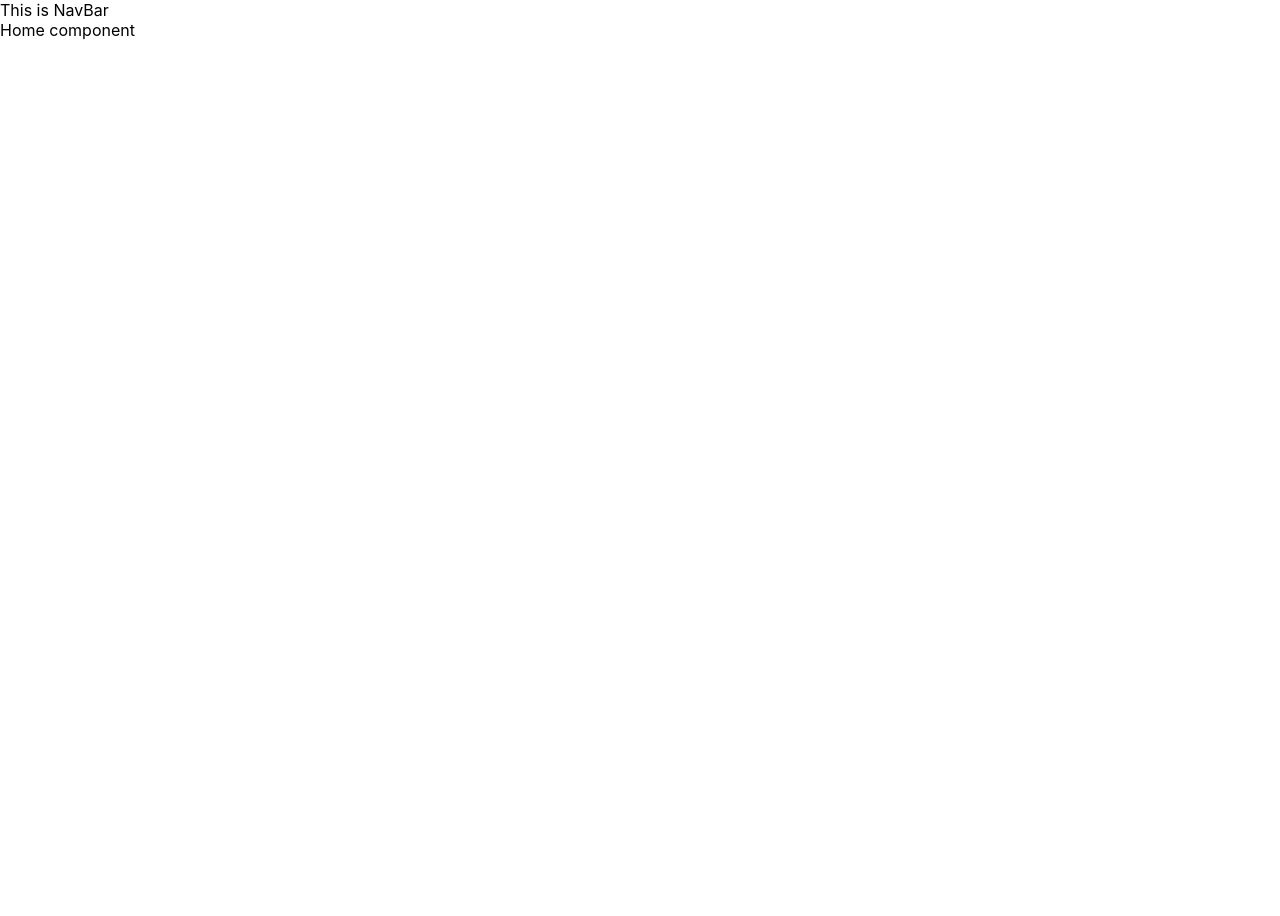
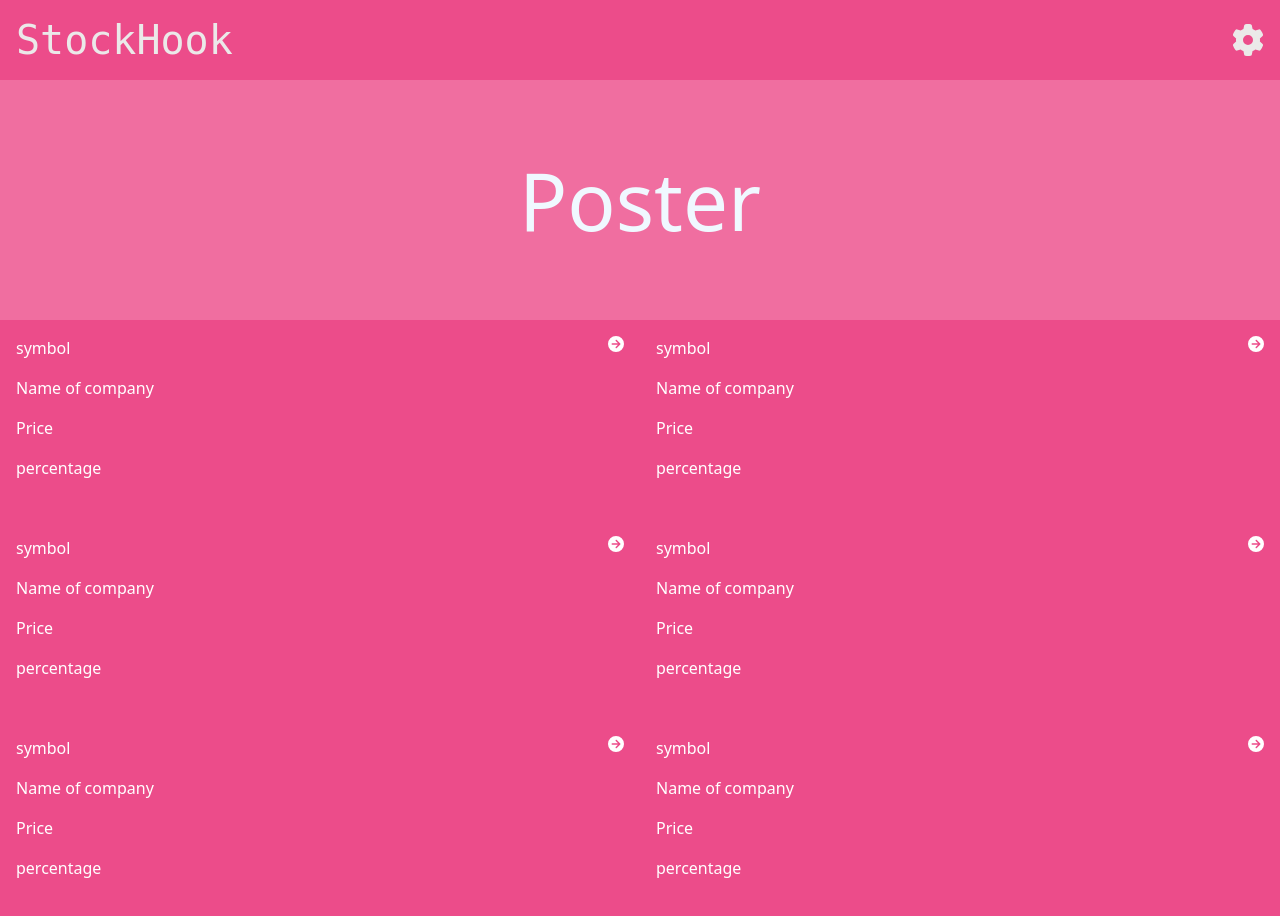
Before and after one commit to KareemWilson/StockHook, a React (Create React App) app: page /1/1 in a window 1280 px wide. Shown: the top 916 px of the page. Before the commit the page ends 800 px from the top, so only its background shows below. Built offline with nearby package versions, Linux system fonts and the light colour scheme.

Commit message:
Finish setup of homePage

```diff
--- a/package.json
+++ b/package.json
@@ -3,10 +3,14 @@
   "version": "0.1.0",
   "private": true,
   "dependencies": {
+    "@fortawesome/fontawesome-svg-core": "^6.2.1",
+    "@fortawesome/free-solid-svg-icons": "^6.2.1",
+    "@fortawesome/react-fontawesome": "^0.2.0",
     "@reduxjs/toolkit": "^1.9.0",
     "@testing-library/jest-dom": "^5.16.5",
     "@testing-library/react": "^13.4.0",
     "@testing-library/user-event": "^13.5.0",
+    "bootstrap": "^5.2.3",
     "prop-types": "^15.8.1",
     "react": "^18.2.0",
     "react-dom": "^18.2.0",
--- a/src/App.css
+++ b/src/App.css
@@ -2,37 +2,35 @@
   text-align: center;
 }
 
-.App-logo {
-  height: 40vmin;
-  pointer-events: none;
+.nav-container {
+  color: #ebe9e9;
+  background-color: #EC4C8A;
+  font-family: 'monospace';
 }
 
-@media (prefers-reduced-motion: no-preference) {
-  .App-logo {
-    animation: App-logo-spin infinite 20s linear;
-  }
+.poster {
+  height: 15rem;
+  background-color: #f06ea0;
+  font-size: 5rem;
+  color: aliceblue;
 }
 
-.App-header {
-  background-color: #282c34;
-  min-height: 100vh;
-  display: flex;
-  flex-direction: column;
-  align-items: center;
-  justify-content: center;
-  font-size: calc(10px + 2vmin);
+.stocks-container {
+  flex-wrap: wrap;
+}
+
+.stock{
+  position: relative;
+  background-color: #EC4C8A;
+  width: 50%;
+  height: 12.5rem;
+  padding: 1rem;
+  margin: 0;
   color: white;
 }
-
-.App-link {
-  color: #61dafb;
+.details-icon{
+  position: absolute;
+  top: 0;
+  right: 0;
+  padding: 16px;
 }
-
-@keyframes App-logo-spin {
-  from {
-    transform: rotate(0deg);
-  }
-  to {
-    transform: rotate(360deg);
-  }
-}
--- a/src/Components/NavBar/NavBar.jsx
+++ b/src/Components/NavBar/NavBar.jsx
@@ -1,7 +1,14 @@
+import { FontAwesomeIcon } from '@fortawesome/react-fontawesome';
 import React from 'react';
+import { faGear } from '@fortawesome/free-solid-svg-icons';
 
 function NavBar() {
-  return <div>This is NavBar</div>;
+  return (
+    <div className="nav-container d-flex f-row p-3 fs-2 fw-5 justify-content-between align-items-center">
+      <h1 className="m-0">StockHook</h1>
+      <FontAwesomeIcon icon={faGear} />
+    </div>
+  );
 }
 
 export default NavBar;
--- /dev/null
+++ b/src/Components/NavBar/Poster.jsx
@@ -0,0 +1,7 @@
+import React from 'react';
+
+function Poster() {
+  return <div className="poster d-flex justify-content-center align-items-center">Poster</div>;
+}
+
+export default Poster;
--- /dev/null
+++ b/src/Components/NavBar/Stock.jsx
@@ -0,0 +1,18 @@
+/* eslint-disable */
+
+import React from "react";
+import { faCircleArrowRight } from '@fortawesome/free-solid-svg-icons';
+import { FontAwesomeIcon } from '@fortawesome/react-fontawesome';
+
+
+function Stock() {
+  return <div className="stock">
+    <p className="symbol">symbol</p>
+    <FontAwesomeIcon className="details-icon" icon={faCircleArrowRight} />
+    <p className="name">Name of company</p>
+    <p className="price">Price</p>
+    <p className="percentage">percentage</p>
+  </div>;
+}
+
+export default Stock;
--- /dev/null
+++ b/src/Components/NavBar/Stocks.jsx
@@ -0,0 +1,59 @@
+/* eslint-disable */
+
+import React from "react";
+import Stock from "./Stock";
+
+const arr = [
+  {
+    symbol: "AAPL",
+    name: "Apple Inc.",
+    change: -3.28,
+    price: 148.01,
+    changesPercentage: -2.168021,
+  },
+  {
+    symbol: "AMD",
+    name: "Advanced Micro Devices, Inc.",
+    change: -1.11,
+    price: 72.46,
+    changesPercentage: -1.508768,
+  },
+  {
+    symbol: "TSLA",
+    name: "Tesla, Inc.",
+    change: -12.32,
+    price: 167.87,
+    changesPercentage: -6.8372316,
+  },
+  {
+    symbol: "AMZN",
+    name: "Amazon.com, Inc.",
+    change: -1.68,
+    price: 92.46,
+    changesPercentage: -1.7845764,
+  },
+  {
+    symbol: "F",
+    name: "Ford Motor Company",
+    change: -0.04,
+    price: 13.95,
+    changesPercentage: -0.28591824,
+  },
+  {
+    symbol: "CCL",
+    name: "Carnival Corporation & plc",
+    change: -0.15,
+    price: 9.32,
+    changesPercentage: -1.5839553,
+  },
+];
+
+function Stocks() {
+  return (
+    <div className="stocks-container d-flex f-row bg-primary">
+      {arr.map((stock) => (<Stock />))}
+    </div>
+  );
+}
+
+export default Stocks;
--- a/src/Pages/Home.jsx
+++ b/src/Pages/Home.jsx
@@ -1,11 +1,14 @@
 import React from 'react';
 import NavBar from '../Components/NavBar/NavBar';
+import Poster from '../Components/NavBar/Poster';
+import Stocks from '../Components/NavBar/Stocks';
 
 function Home() {
   return (
     <>
       <NavBar />
-      <div>Home component</div>
+      <Poster />
+      <Stocks />
     </>
   );
 }
--- a/src/index.js
+++ b/src/index.js
@@ -3,6 +3,7 @@ import ReactDOM from 'react-dom/client';
 import { Provider } from 'react-redux';
 import store from './redux/configureStore';
 import './index.css';
+import 'bootstrap/dist/css/bootstrap.css';
 import App from './App';
 
 const root = ReactDOM.createRoot(document.getElementById('root'));
--- a/src/redux/stocks/stocks.js
+++ b/src/redux/stocks/stocks.js
@@ -1,4 +1,4 @@
-import { createAsyncThunk } from '@reduxjs/toolkit';
+// import { createAsyncThunk } from '@reduxjs/toolkit';
 
 const STOCK_FETCHED = 'stockhook/stocks/STOCK_FETCHED';
 
```
Also changed, not shown: 1 other file (tests, documents, lock files or other folders).
